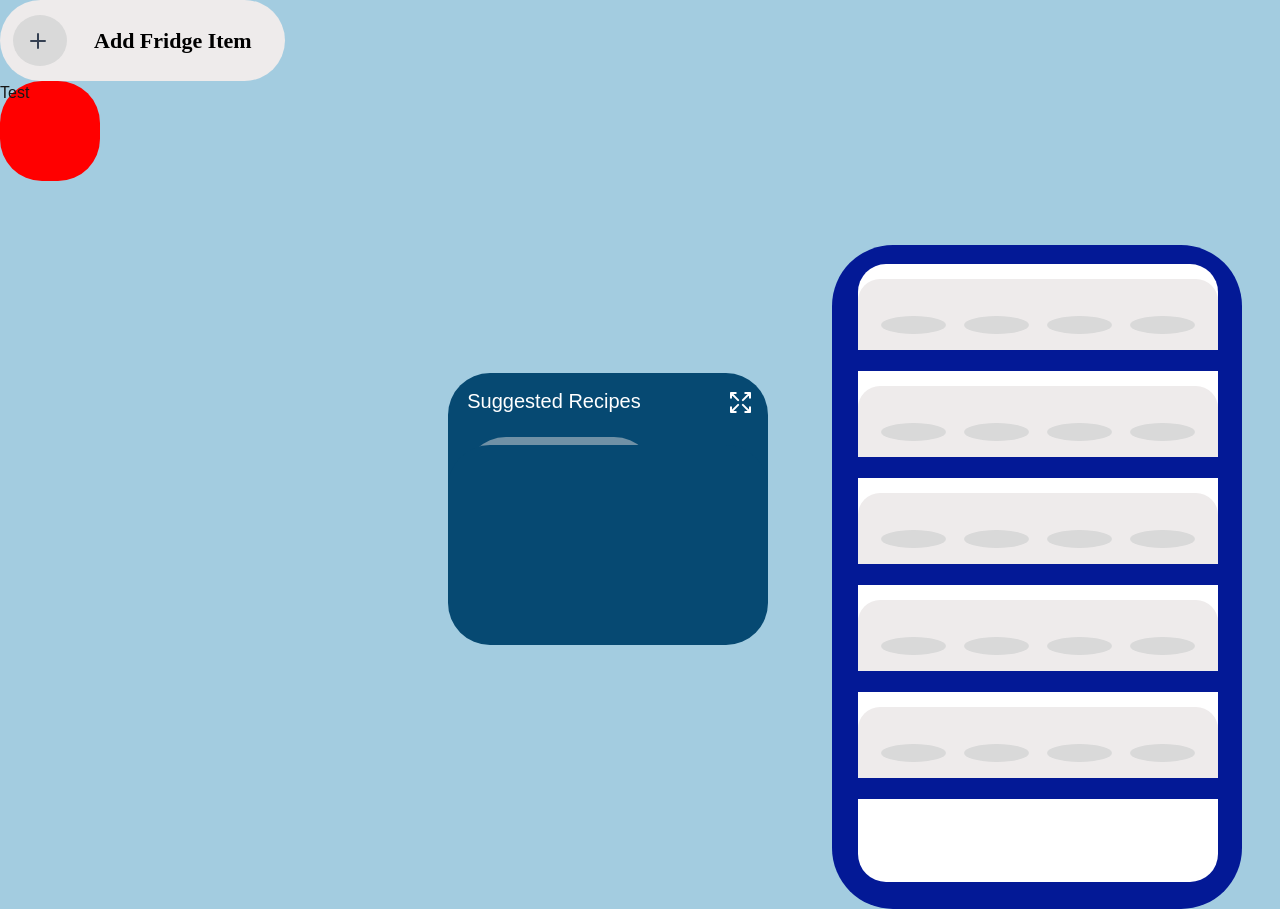
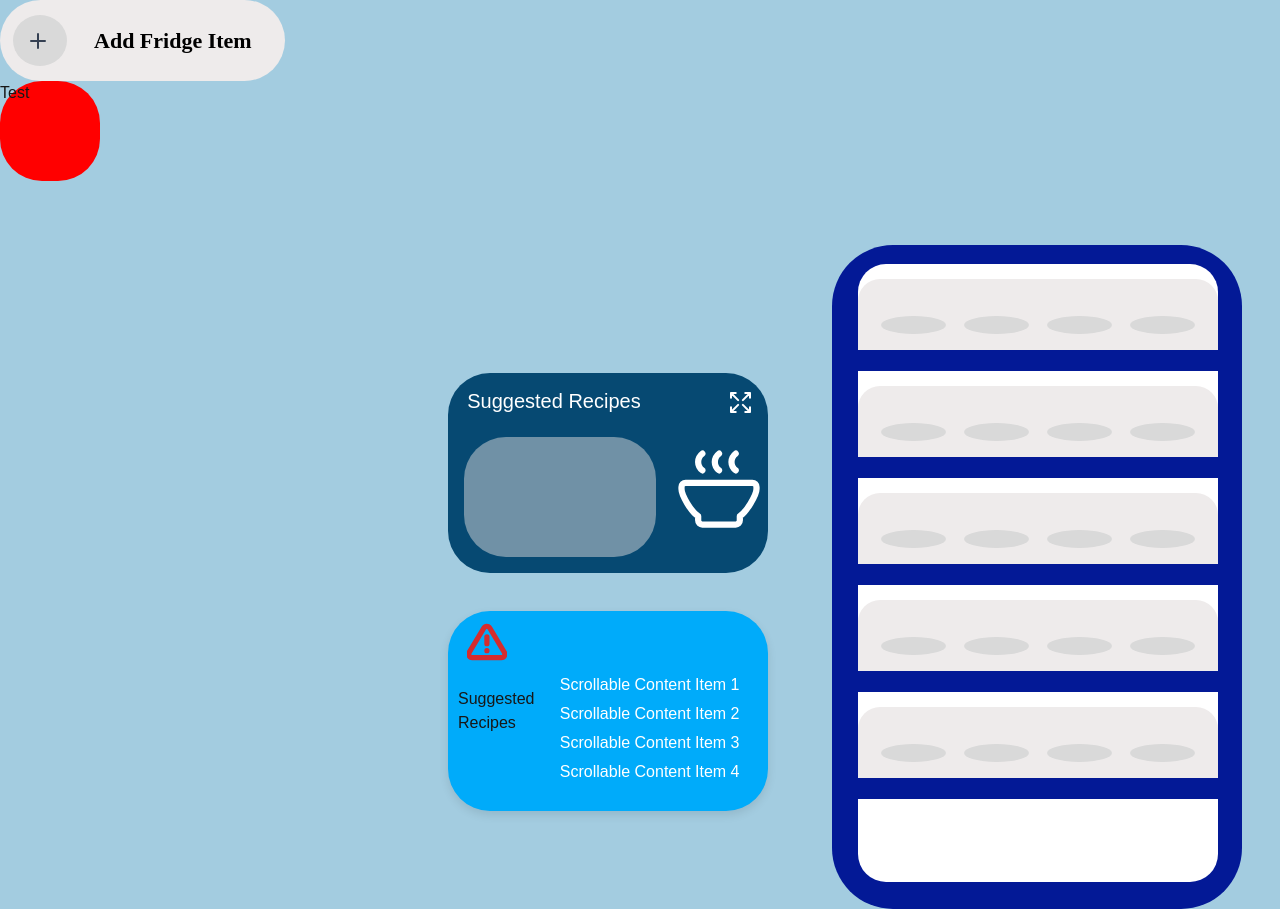
Before and after one commit to ivoryhuoo/Digital-Fridge, a Next.js app in the folder frontend/: page / in a window 1280 px wide. Built offline with nearby package versions, Linux system fonts and the light colour scheme.

Commit message:
expired there

```diff
--- a/frontend/src/app/components/expired.js
+++ b/frontend/src/app/components/expired.js
@@ -1,7 +1,34 @@
 import styles from "../styles/expired.module.css";
 
-export default function expired() {
+export default function Expired() {
+    // Example: Array of items to populate the frame
+    const items = Array.from({ length: 30 }, (_, i) => `Scrollable Content Item ${i + 1}`);
+
     return (
-        <div className={styles.frame}></div>
-    )
+        <div className={styles.frame}>
+            <div className={styles.text}> Suggested Recipes</div>
+            <svg
+                className={styles.alert_icon}
+                xmlns="http://www.w3.org/2000/svg"
+                width="40"
+                height="40"
+                viewBox="0 0 23 20"
+                fill="none"
+            >
+            <path d="M11.4483 6.99947V10.9995M11.4483 14.9995H11.4583M9.68826 1.95647L1.26626 16.0165C1.09274 16.3172 1.00094 16.6581 1.00001 17.0052C0.999071 17.3524 1.08902 17.6938 1.26092 17.9954C1.43283 18.2971 1.68068 18.5484 1.97986 18.7246C2.27904 18.9007 2.61911 18.9955 2.96626 18.9995H19.8113C20.1584 18.9955 20.4985 18.9007 20.7977 18.7246C21.0968 18.5484 21.3447 18.2971 21.5166 17.9954C21.6885 17.6938 21.7785 17.3524 21.7775 17.0052C21.7766 16.6581 21.6848 16.3172 21.5113 16.0165L13.0883 1.95647C12.9109 1.66446 12.6613 1.42306 12.3636 1.25553C12.0658 1.088 11.7299 1 11.3883 1C11.0466 1 10.7107 1.088 10.413 1.25553C10.1152 1.42306 9.86562 1.66446 9.68826 1.95647Z"
+                stroke="#D42C2E"
+                stroke-width="3"
+                stroke-linecap="round"
+                stroke-linejoin="round"/>
+            </svg>
+
+            <div className={styles.scroll}>
+                {items.map((item, index) => (
+                    <p key={index} style={{ margin: "5px 0", color: "#fff" }}>
+                        {item}
+                    </p>
+                ))}
+            </div>
+        </div>
+    );
 }
--- a/frontend/src/app/styles/expired.module.css
+++ b/frontend/src/app/styles/expired.module.css
@@ -11,12 +11,57 @@
 }
 
 .frame {
-    position: relative;
+    position: relative; /* Needed for absolute positioning of children */
     width: 25%;
     height: 25vh;
-    background: var(--blue6);
+    background: var(--blue2);
     border-radius: 42px;
     margin-right: 3%;
-    margin-top: -10%;
+    margin-top: 3%;
     margin-left: 35%;
+    padding: 10px;
+    display: flex;
+    justify-content: center;
+    align-items: center;
+    box-shadow: 0px 4px 10px rgba(0, 0, 0, 0.1);
 }
+
+.alert_icon {
+    position: absolute; /* Place the icon above the scroll */
+    top: 5.5%; /* Adjust position within the frame */
+    left: 6%; /* Adjust position within the frame */
+    z-index: 2; /* Ensure it's above the .scroll element */
+    width: 40px;
+    height: 40px;
+}
+
+.scroll {
+    position: relative; /* Keep it positioned within the .frame */
+    width: 90%;
+    height: 65%;
+    overflow-y: auto;
+    background: var(--blue2);
+    margin-top: 10%; /* Push it down to avoid overlapping with the SVG */
+    z-index: 1; /* Ensure it is below the .alert_icon */
+}
+
+/* Style the scrollbar */
+.scroll::-webkit-scrollbar {
+    width: 4px;
+}
+
+.scroll::-webkit-scrollbar-thumb {
+    background: var(--blue3);
+    border-radius: 8px;
+}
+
+.scroll::-webkit-scrollbar-track {
+    background: var(--grey);
+    border-radius: 8px;
+}
+
+/* For Mozilla Firefox */
+.scroll {
+    scrollbar-width: thin;
+    scrollbar-color: var(--blue3) var(--grey);
+}
```
